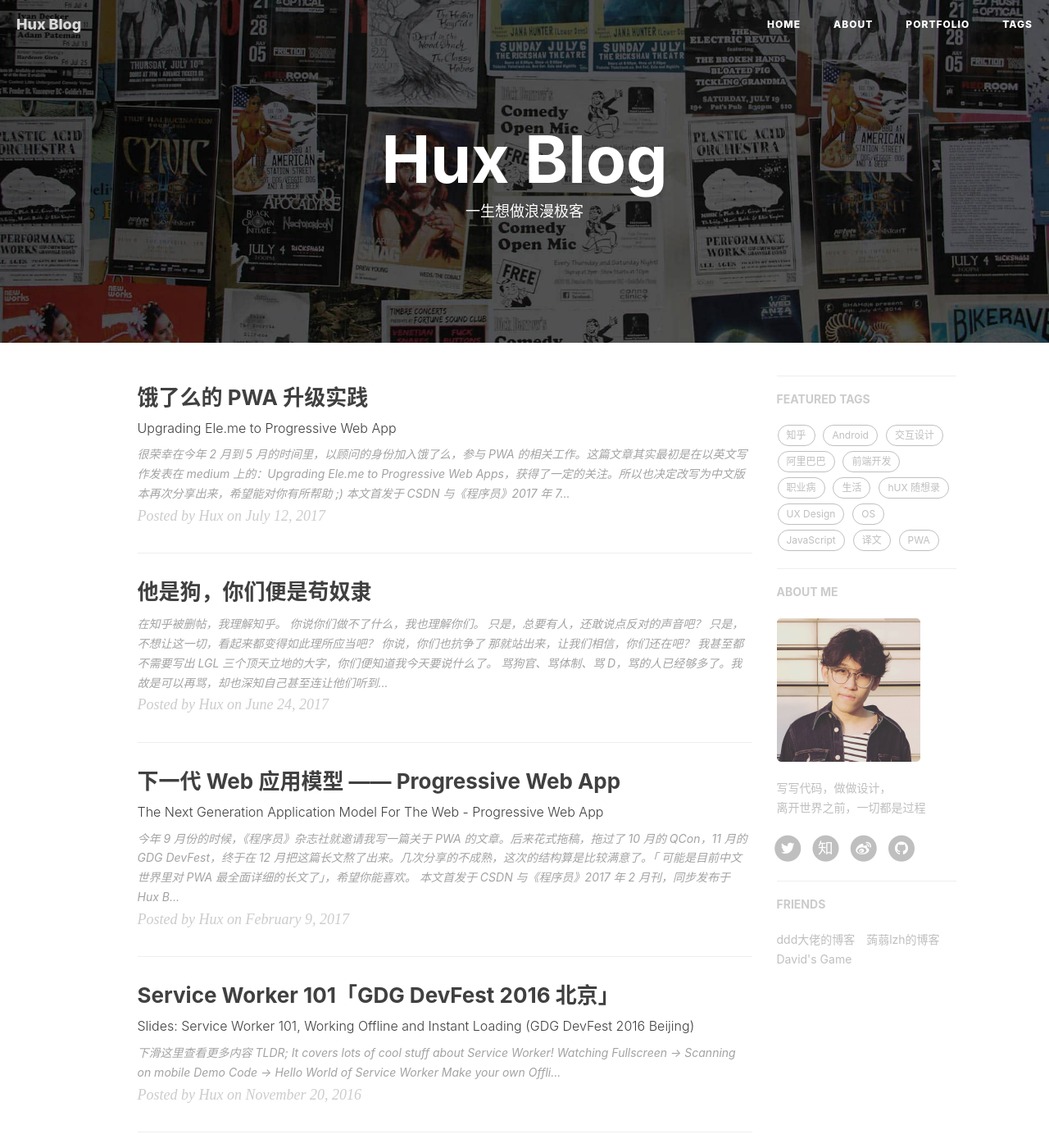
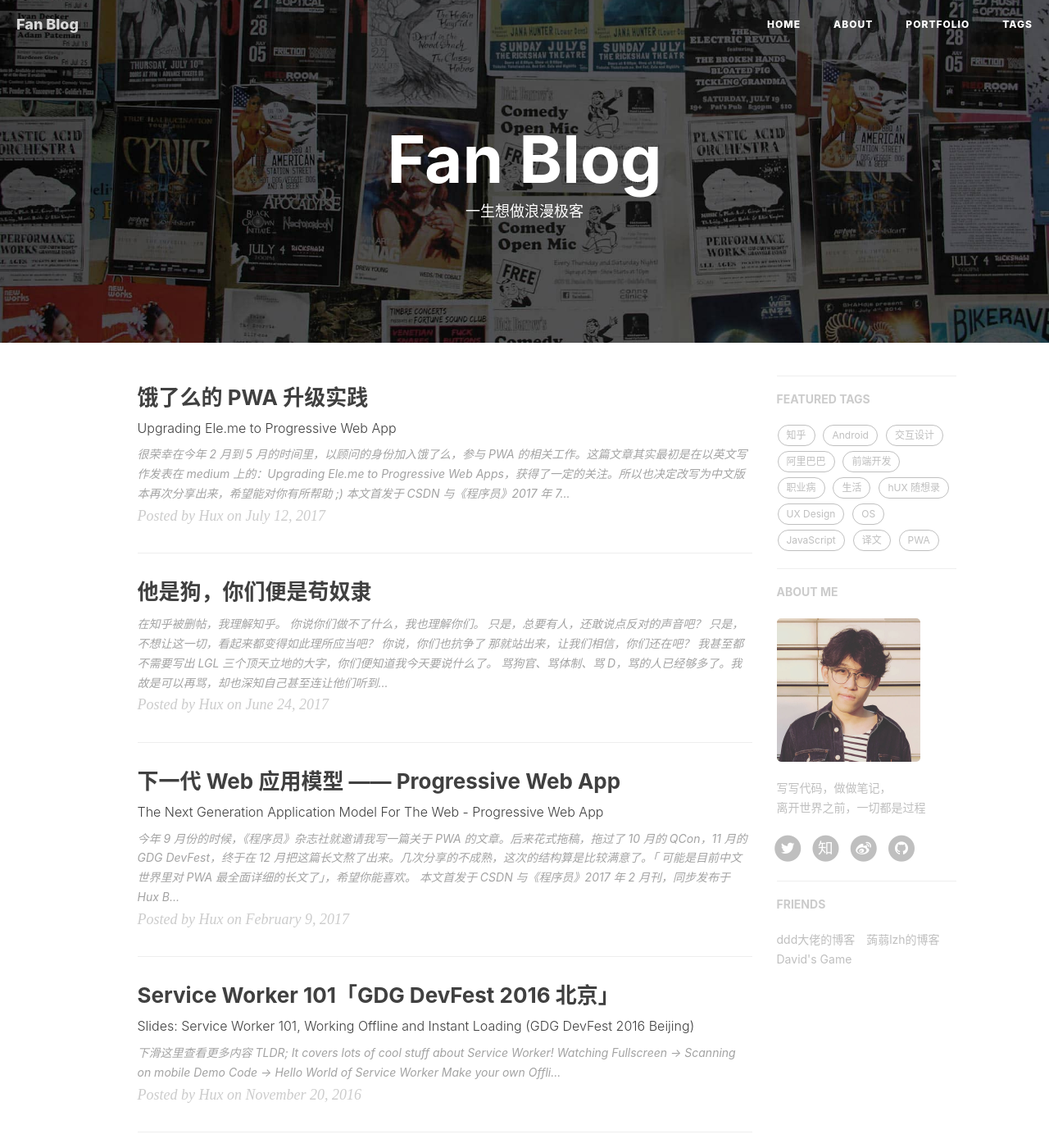
Before and after one commit to fang-keyou/keyou-fang.github.io, a Jekyll site: the page built from index.html, in a window 1280 px wide and 1400 px high. Shown: the whole window at 82% size. Built offline with Jekyll 4.4.1, drawn with Linux system fonts in a browser that asks for light colours; nearby versions of some CDN libraries; the list of posts is cut into pages by our own code; comment, search, counter and statistics services are not loaded; some of the changed text lies outside the part shown.

Commit message:
Update _config.yml

```diff
--- a/_config.yml
+++ b/_config.yml
@@ -1,5 +1,5 @@
 # Site settings
-title: Hux Blog
+title: Fan Blog
 SEOTitle: SYY的博客 | Fan Blog
 header-img: img/home-bg.jpg
 email: huxpro@gmail.com
@@ -49,7 +49,7 @@
 
 
 # Disqus settings
-disqus_username: hux
+disqus_username: fan
 
 # Netease settings
 netease_comment: false
@@ -68,7 +68,7 @@
 
 # Sidebar settings
 sidebar: true                           # whether or not using Sidebar.
-sidebar-about-description: "写写代码，做做设计，<br>离开世界之前，一切都是过程"
+sidebar-about-description: "写写代码，做做笔记，<br>离开世界之前，一切都是过程"
 sidebar-avatar: /img/avatar-hux.jpg      # use absolute URL, seeing it's used in both `/` and `/about/`
 
 
```
